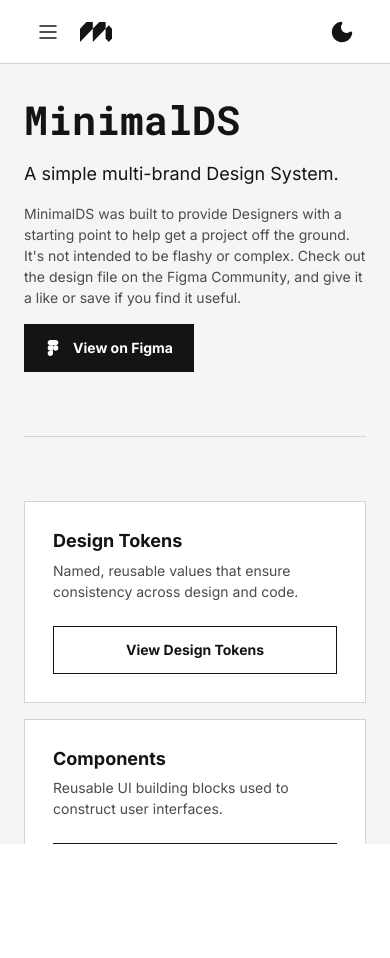
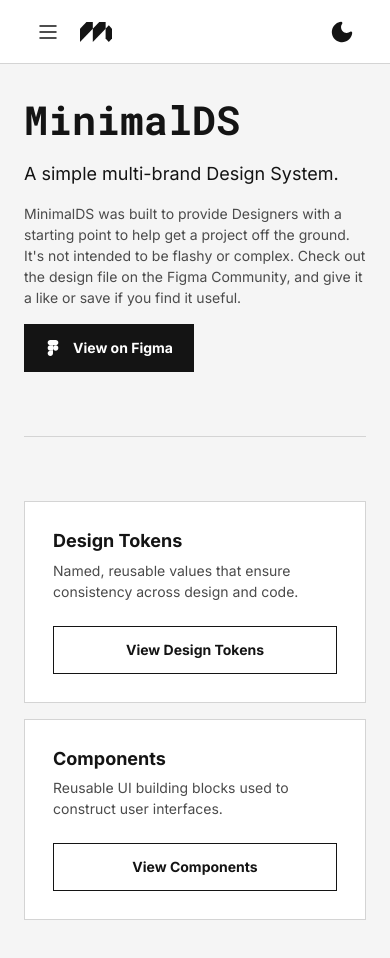
Before and after one commit to xlliott/minimalds, a React (Vite) app: page / in a window 390 px wide. Shown: the top 958 px of the page. Before the commit the page ends 844 px from the top, so only its background shows below. Built offline with nearby package versions, Linux system fonts and the light colour scheme.

Commit message:
Add files via upload

```diff
--- a/src/components/Layout/Layout.css
+++ b/src/components/Layout/Layout.css
@@ -31,8 +31,19 @@
 }
 
 @media (max-width: 768px) {
+  .mds-layout {
+    height:   auto;
+    overflow: visible;
+  }
+
+  .mds-layout__body {
+    overflow: visible;
+    min-height: 0;
+  }
+
   .mds-layout__content {
-    padding: 32px 24px 48px;
+    overflow-y: visible;
+    padding:    32px 24px 64px;
   }
 }
 
```
